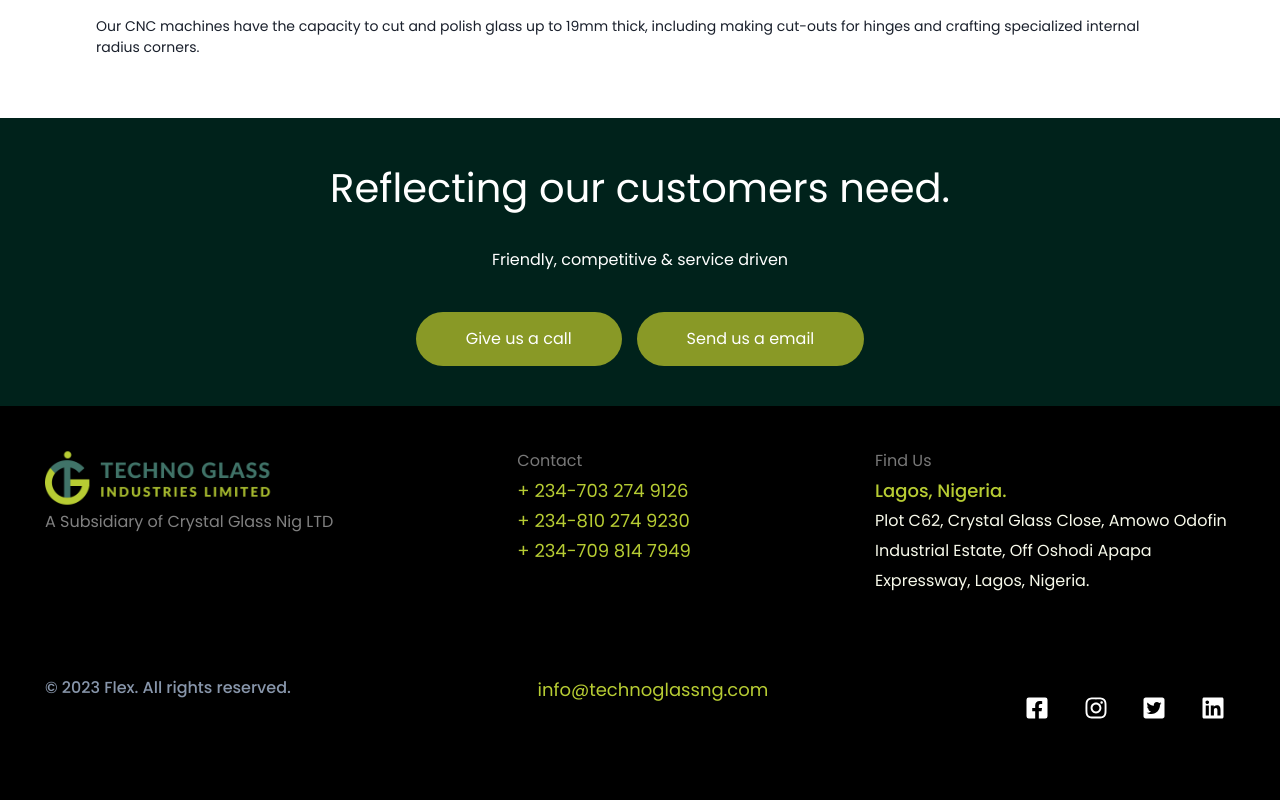
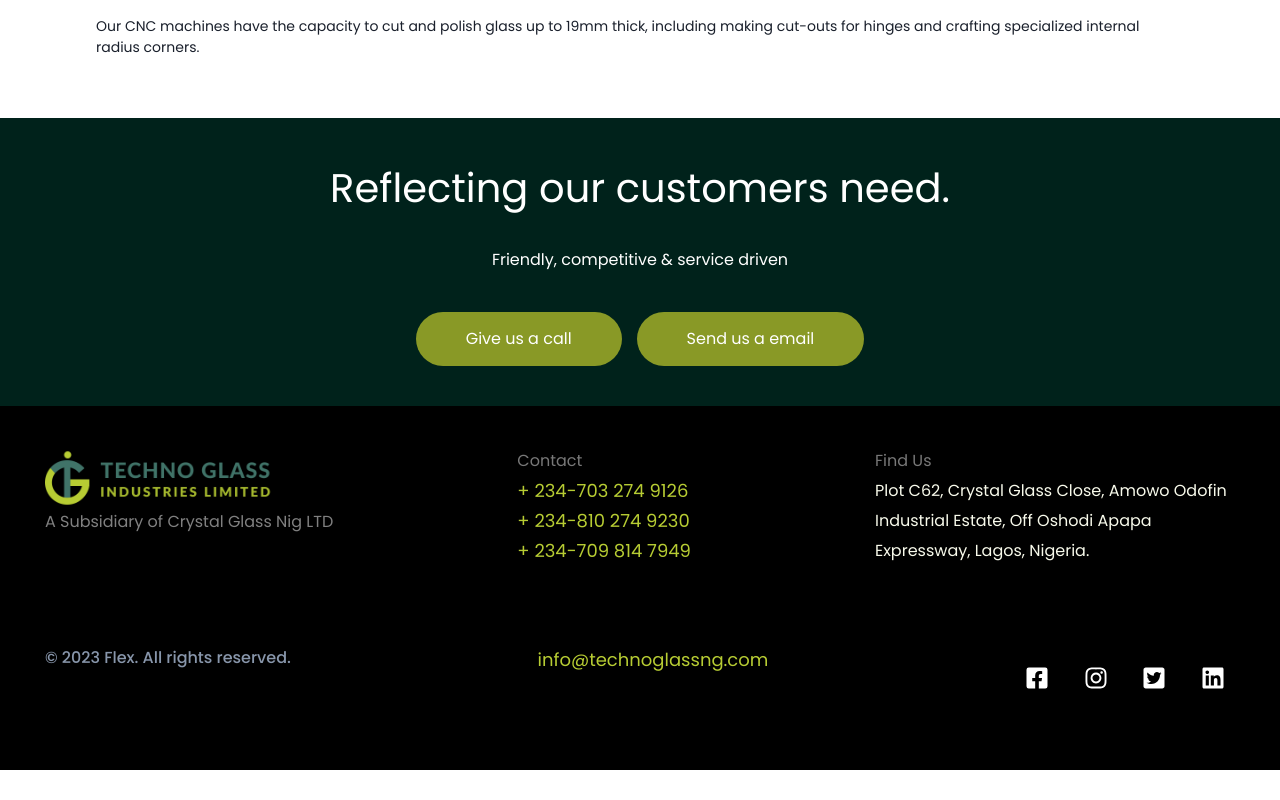
Before and after one commit to adeJoe22/technoglass, a React (Create React App) app: page /facility/cnc in a window 1280 px wide. Shown: the part 849-1649 px from the top of the page. After the commit the page ends 1619 px from the top, so only its background shows below. Built offline with nearby package versions, Linux system fonts and the light colour scheme.

Commit message:
social media handles

```diff
--- a/src/components/Footer.jsx
+++ b/src/components/Footer.jsx
@@ -7,6 +7,7 @@ import {
   FaTwitterSquare,
 } from 'react-icons/fa';
 import TecnoLogo from '../assets/Tecnologo.png';
+import { Link } from 'react-router-dom';
 
 function Footer() {
   return (
@@ -96,14 +97,14 @@ function Footer() {
               Find Us
             </Text>
             <Box maxWidth='360px' width='100%'>
-              <Text
+              {/* <Text
                 fontSize='18px'
                 fontWeight='500'
                 lineHeight='30px'
                 color='#B7CC33'
               >
                 Lagos, Nigeria.{' '}
-              </Text>
+              </Text> */}
               <Text
                 color='#F8FAEB'
                 fontSize='16px'
@@ -151,7 +152,9 @@ function Footer() {
               <FaInstagram size={24} />
             </Box>
             <Box cursor='pointer'>
-              <FaTwitterSquare size={24} />
+              <Link to='https://mobile.twitter.com/technoglassng'>
+                <FaTwitterSquare size={24} />
+              </Link>
             </Box>
             <Box cursor='pointer'>
               <FaLinkedin size={24} />
```
